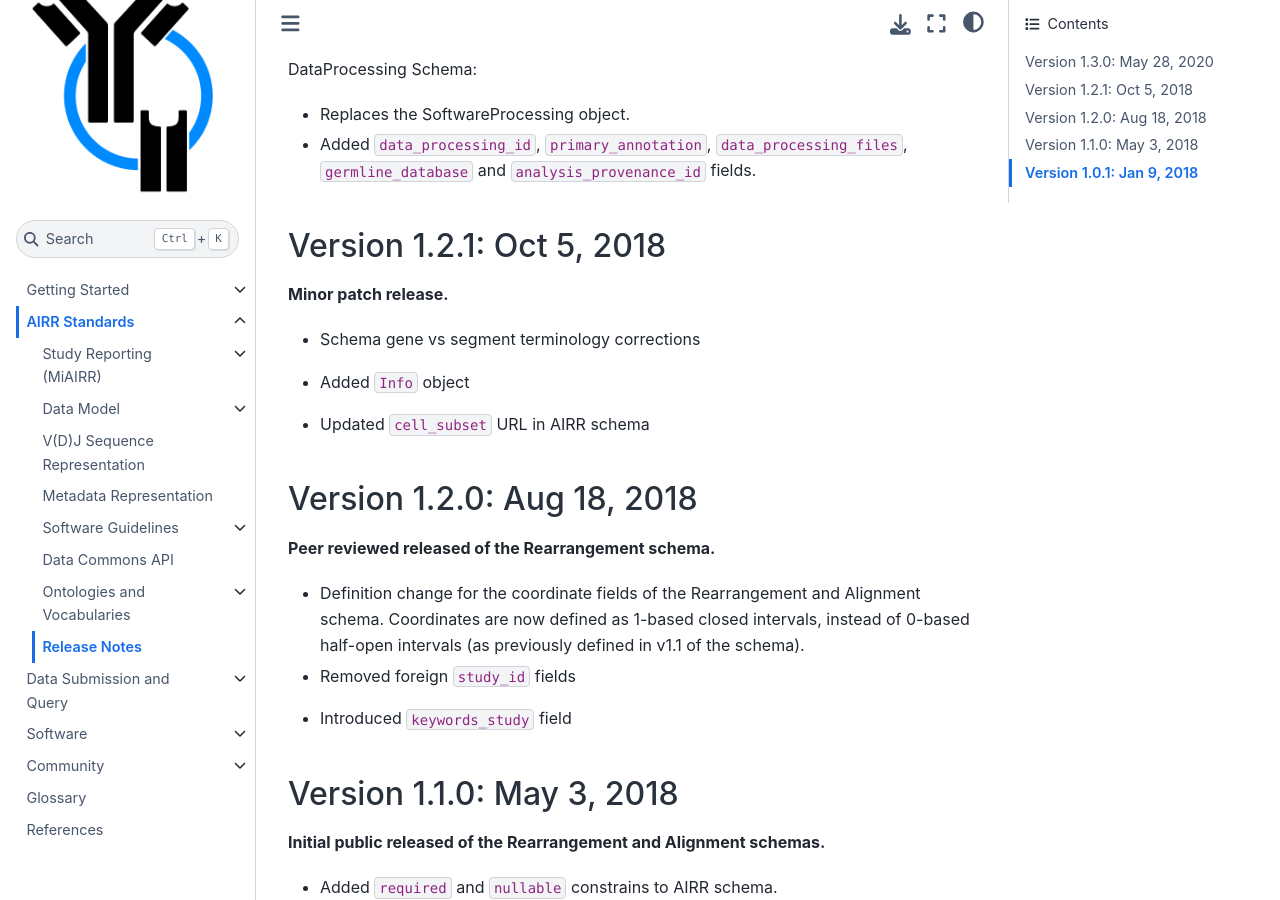
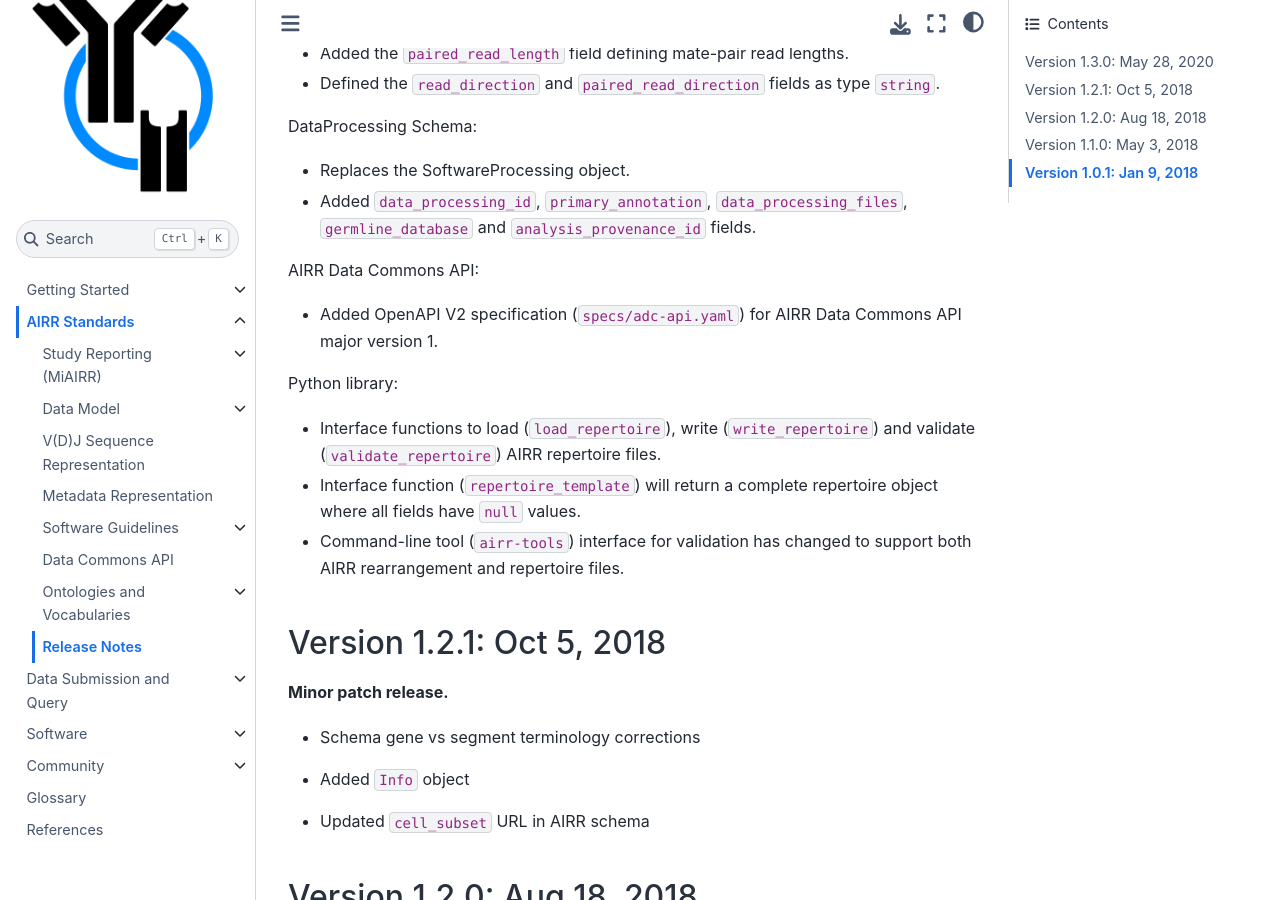
Before and after one commit to airr-community/airr-standards, a Sphinx documentation site: the page built from docs/standards/news.rst, in a window 1280 px wide and 900 px high, scrolled down 2635 px. Built offline with Sphinx 7.4.7 and the Sphinx Book theme 1.1.4, drawn with Linux system fonts in a browser that asks for light colours; the version number could not be read and is left out; some of the changed text lies outside the part shown.

Commit message:
add info about ADC API, python library

```diff
--- a/docs/standards/news.rst
+++ b/docs/standards/news.rst
@@ -23,7 +23,7 @@
 
 + Replaced the SoftwareProcessing schema with the DataProcessing schema.
 
-+ Introduced experimental schema clonal clusters, lineage trees, tree nodes,
++ Introduced experimental schema for clonal clusters, lineage trees, tree nodes,
   and cells as Clone, Tree, Node, and Cell objects, respectively.
 
 General Updates:
@@ -69,6 +69,10 @@
   ``IGH``, ``IGI``, ``IGK``, ``IGL``, ``TRA``, ``TRB``, ``TRD``, ``TRG``.
 
 + Deprecated the ``rearrangement_set_id`` and ``germline_database`` fields.
+
++ Deprecated ``rearrangement_id`` field and made the ``sequence_id``
+  field be the primary unique identifer for a rearrangement record,
+  both in files and data repositories.
 
 + Added support secondary D gene rearrangement through the additional fields:
   ``d2_call``, ``d2_score``, ``d2_identity``, ``d2_support``, ``d2_cigar``
@@ -159,6 +163,21 @@
 + Added ``data_processing_id``, ``primary_annotation``, ``data_processing_files``,
   ``germline_database`` and ``analysis_provenance_id`` fields.
 
+AIRR Data Commons API:
+
++ Added OpenAPI V2 specification (``specs/adc-api.yaml``) for AIRR Data Commons API major version 1.
+
+Python library:
+
++ Interface functions to load (``load_repertoire``), write
+  (``write_repertoire``) and validate (``validate_repertoire``)
+  AIRR repertoire files.
+
++ Interface function (``repertoire_template``) will return a complete
+  repertoire object where all fields have ``null`` values.
+
++ Command-line tool (``airr-tools``) interface for validation has
+  changed to support both AIRR rearrangement and repertoire files.
 
 Version 1.2.1: Oct 5, 2018
 --------------------------------------------------------------------------------
```
